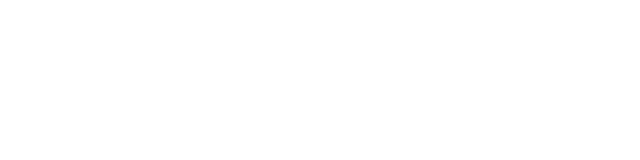
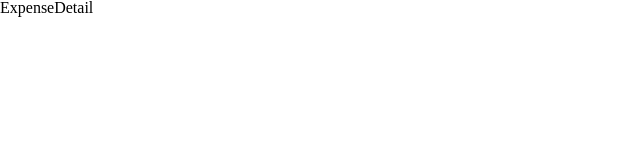
Before and after one commit to jongha1230/-Household-Account-Book, a React (Vite) app: page /expenses/1 in a window 1280 px wide. Shown: the top 160 px of the page, without its empty margins (0-640 px from the left). Built offline with nearby package versions, Linux system fonts and the light colour scheme.

Commit message:
Router 셋업

```diff
--- a/src/App.jsx
+++ b/src/App.jsx
@@ -1,7 +1,9 @@
+import { RouterProvider } from "react-router-dom";
 import "./App.css";
+import router from "./assets/router/router";
 
 function App() {
-  return <></>;
+  return <RouterProvider router={router} />;
 }
 
 export default App;
--- /dev/null
+++ b/src/assets/pages/ExpenseDetail/ExpenseDetail.jsx
@@ -0,0 +1,5 @@
+function ExpenseDetail() {
+  return <div>ExpenseDetail</div>;
+}
+
+export default ExpenseDetail;
--- /dev/null
+++ b/src/assets/pages/ExpenseDetail/index.js
@@ -0,0 +1 @@
+export { default } from "./ExpenseDetail";
--- /dev/null
+++ b/src/assets/pages/Homepage/Homepage.jsx
@@ -0,0 +1,5 @@
+function Homepage() {
+  return <div>Homepage</div>;
+}
+
+export default Homepage;
--- /dev/null
+++ b/src/assets/pages/Homepage/index.js
@@ -0,0 +1 @@
+export { default } from "./Homepage";
--- /dev/null
+++ b/src/assets/router/router.jsx
@@ -0,0 +1,16 @@
+import { createBrowserRouter } from "react-router-dom";
+import ExpenseDetail from "../pages/ExpenseDetail";
+import Homepage from "../pages/Homepage";
+
+const router = createBrowserRouter([
+  {
+    path: "/",
+    element: <Homepage />,
+  },
+  {
+    path: "/expenses/:itemId",
+    element: <ExpenseDetail />,
+  },
+]);
+
+export default router;
```
